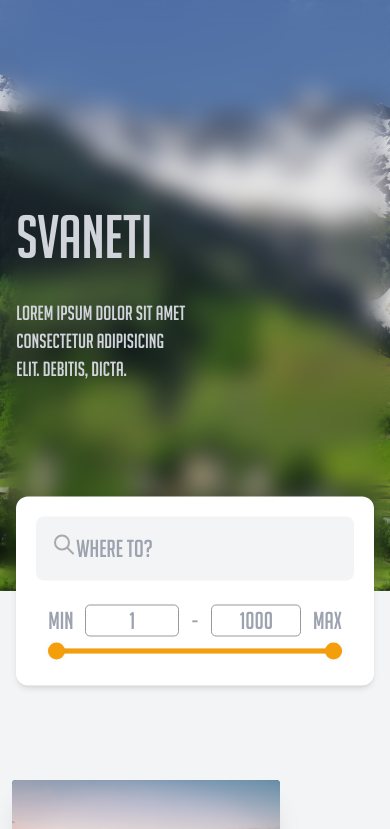
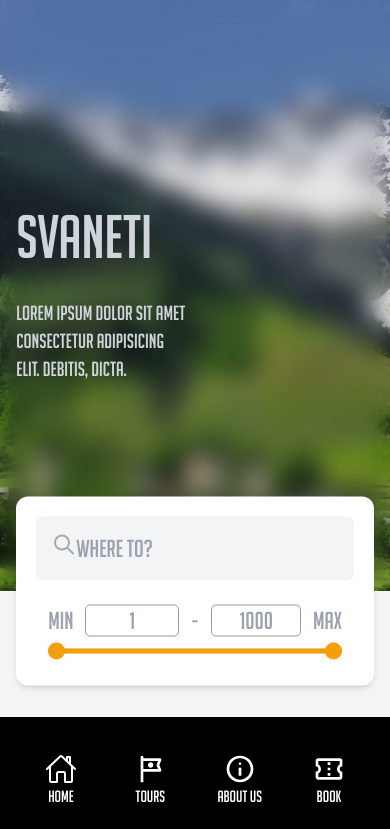
Before and after one commit to ajikia15/TravelAgency, a SvelteKit app: page / in a window 390 px wide. Shown: the top 829 px of the page. Built offline with nearby package versions, Linux system fonts and the light colour scheme.

Commit message:
Work On Mobile Navigation

```diff
--- a/src/components/Navigation.svelte
+++ b/src/components/Navigation.svelte
@@ -4,9 +4,10 @@
 	$: path = $page.url.pathname;
 </script>
 
-<header
+<!-- Tablet++ nav -->
+<nav
 	class="top-0 z-10 hidden w-full place-items-center overflow-hidden bg-emerald-900  py-4 text-lg text-gray-400 shadow-sm transition-all md:grid [&>*]:font-semibold">
-	<nav class="flex w-11/12 flex-row items-center justify-between text-2xl tracking-wide">
+	<div class="flex w-11/12 flex-row items-center justify-between text-2xl tracking-wide">
 		<ul class="flex flex-row items-center justify-between ">
 			<li>Logo</li>
 		</ul>
@@ -55,8 +56,52 @@
 				</div>
 			</li>
 		</ul>
-	</nav>
-</header>
+	</div>
+</nav>
+<!-- Mobile Nav -->
+<nav
+	class="fixed bottom-0 left-0 z-10 grid h-[15%] min-h-max w-full place-items-center bg-black text-white md:hidden">
+	<ul class="grid w-11/12 grid-cols-4">
+		<li class="flex flex-col items-center">
+			<svg xmlns="http://www.w3.org/2000/svg" width="32" height="32" viewBox="0 0 512 512"
+				><path
+					fill="none"
+					stroke="currentColor"
+					stroke-linecap="round"
+					stroke-linejoin="round"
+					stroke-width="32"
+					d="M80 212v236a16 16 0 0 0 16 16h96V328a24 24 0 0 1 24-24h80a24 24 0 0 1 24 24v136h96a16 16 0 0 0 16-16V212" /><path
+					fill="none"
+					stroke="currentColor"
+					stroke-linecap="round"
+					stroke-linejoin="round"
+					stroke-width="32"
+					d="M480 256L266.89 52c-5-5.28-16.69-5.34-21.78 0L32 256m368-77V64h-48v69" /></svg>
+			<a href="/" class="">Home</a>
+		</li>
+		<li class="flex flex-col items-center">
+			<svg xmlns="http://www.w3.org/2000/svg" width="32" height="32" viewBox="0 0 24 24"
+				><path
+					fill="currentColor"
+					d="M5 22V2.975q0-.425.288-.7T6 2q.425 0 .713.288T7 3v1h12.525q.525 0 .825.438t.1.937L19 9l1.45 3.625q.2.5-.1.938t-.825.437H7v8H5ZM7 6v6v-6Zm5.5 5q.825 0 1.413-.588T14.5 9q0-.825-.588-1.413T12.5 7q-.825 0-1.413.588T10.5 9q0 .825.588 1.413T12.5 11ZM7 12h11.05l-1.2-3l1.2-3H7v6Z" /></svg>
+			<a href="/#tours" class="">Tours</a>
+		</li>
+		<li class="flex flex-col items-center">
+			<svg xmlns="http://www.w3.org/2000/svg" width="32" height="32" viewBox="0 0 24 24"
+				><path
+					fill="currentColor"
+					d="M11 17h2v-6h-2v6Zm1-8q.425 0 .713-.288T13 8q0-.425-.288-.713T12 7q-.425 0-.713.288T11 8q0 .425.288.713T12 9Zm0 13q-2.075 0-3.9-.788t-3.175-2.137q-1.35-1.35-2.137-3.175T2 12q0-2.075.788-3.9t2.137-3.175q1.35-1.35 3.175-2.137T12 2q2.075 0 3.9.788t3.175 2.137q1.35 1.35 2.138 3.175T22 12q0 2.075-.788 3.9t-2.137 3.175q-1.35 1.35-3.175 2.138T12 22Zm0-2q3.35 0 5.675-2.325T20 12q0-3.35-2.325-5.675T12 4Q8.65 4 6.325 6.325T4 12q0 3.35 2.325 5.675T12 20Zm0-8Z" /></svg>
+			<a href="/about" class="">About Us</a>
+		</li>
+		<li class="flex flex-col items-center">
+			<svg xmlns="http://www.w3.org/2000/svg" width="32" height="32" viewBox="0 0 24 24"
+				><path
+					fill="currentColor"
+					d="M22 10V6a2 2 0 0 0-2-2H4a2 2 0 0 0-2 2v4a2 2 0 1 1 0 4v4c0 1.1.9 2 2 2h16c1.1 0 2-.9 2-2v-4c-1.1 0-2-.9-2-2s.9-2 2-2m-2-1.46c-1.19.69-2 1.99-2 3.46s.81 2.77 2 3.46V18H4v-2.54c1.19-.69 2-1.99 2-3.46c0-1.5-.8-2.77-2-3.46V6h16v2.54M11 15h2v2h-2m0-6h2v2h-2m0-6h2v2h-2Z" /></svg>
+			<p>Book</p>
+		</li>
+	</ul>
+</nav>
 
 <style lang="scss">
 	.popPhone {
--- a/src/components/Range.svelte
+++ b/src/components/Range.svelte
@@ -11,8 +11,8 @@
 		curMax = temp;
 	}
 	$: {
-		if (curMin == '') curMin = 0;
-		if (curMax == '') curMax = max;
+		if (curMin.toString() == '') curMin = 0;
+		if (curMax.toString() == '') curMax = max;
 	}
 	// function handleclick() {
 	// 	console.log(curMin);
--- a/vite.config.js
+++ b/vite.config.js
@@ -13,6 +13,6 @@ export default defineConfig({
 		include: ['src/**/*.{test,spec}.{js,ts}']
 	},
 	server: {
-		host: false
+		host: true
 	}
 });
```
